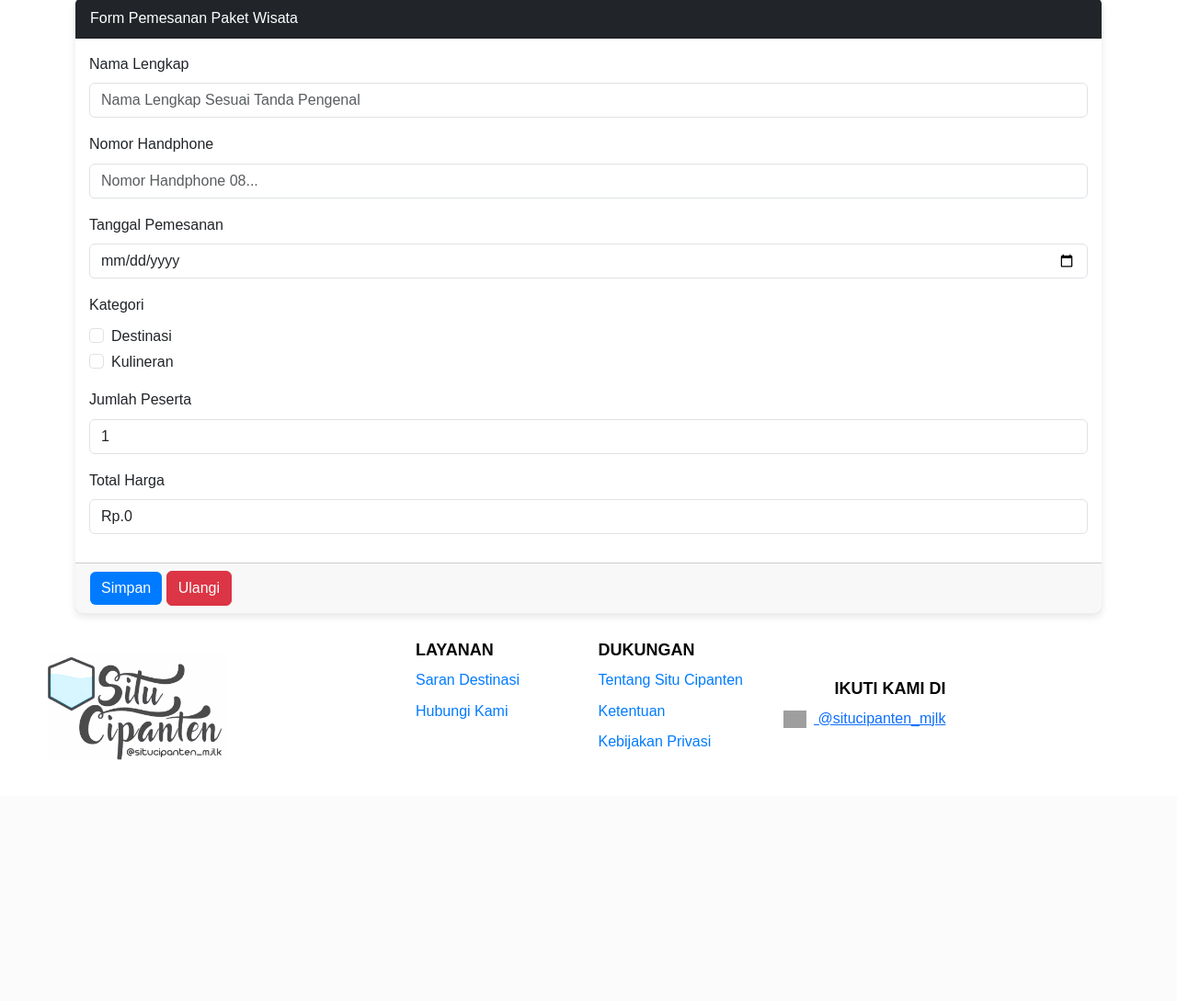
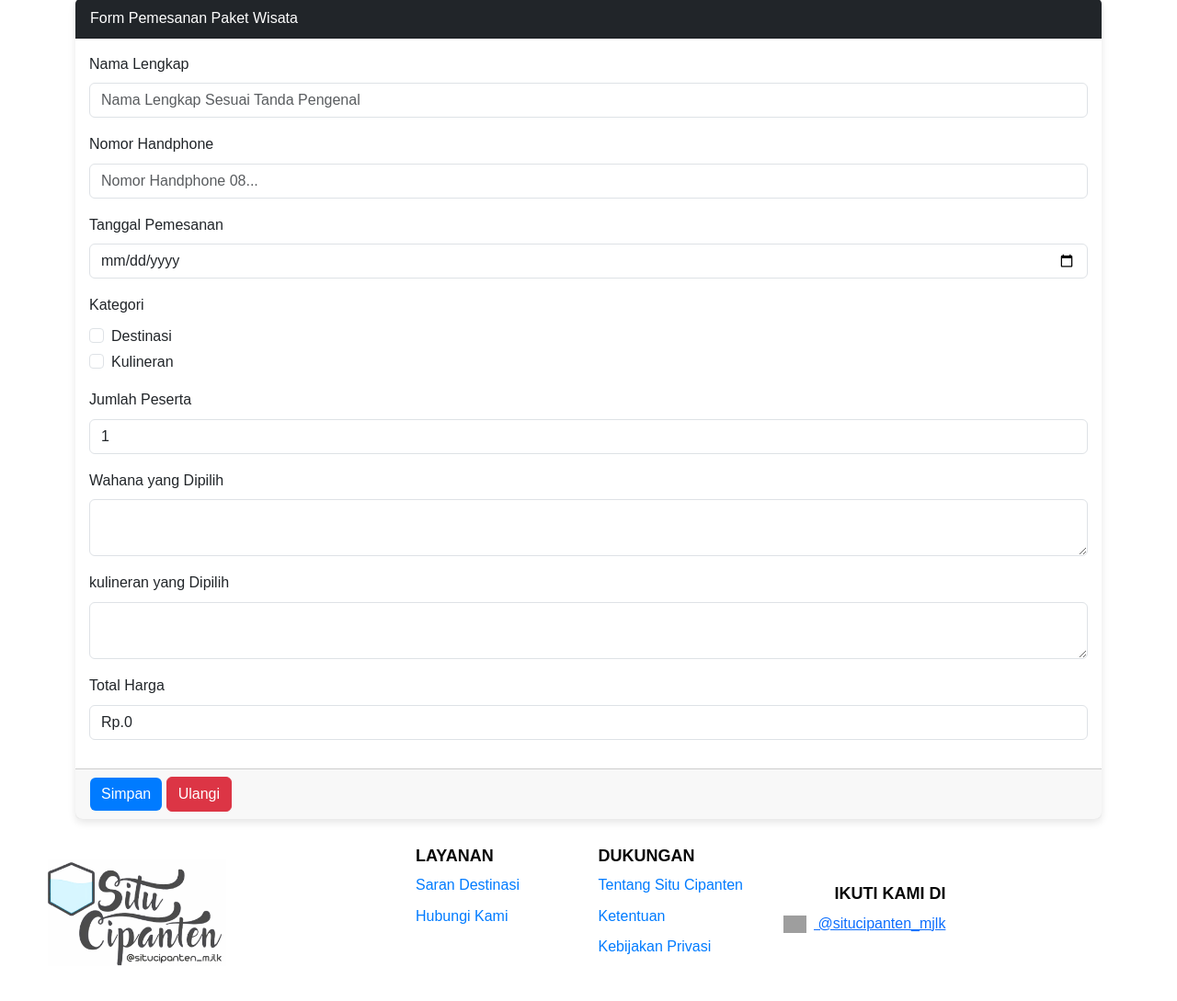
Before and after one commit to Mirayunisa27/cipanten, a PHP site: page /pesan.php in a window 1280 px wide. Shown: the part 729-1818 px from the top of the page at 92% size. Before the commit the page ends 1556 px from the top, so only its background shows below. Run offline with PHP 8.4, Linux system fonts and the light colour scheme; grey boxes are pictures that could not be loaded.

Commit message:
Add files via upload

```diff
--- a/pesan.php
+++ b/pesan.php
@@ -85,90 +85,90 @@
                             <label class="form-check-label">Wahana Bebek Goes (Rp.15.000,00-)</label>
                         </div>
                         <div class="form-check">
-                            <input class="form-check-input" type="checkbox" name="destinasi[]" value="30000" onchange="updateTotal()">
+                            <input class="form-check-input" type="checkbox" name="destinasi[]" value="30000" data-nama="Wahana Perahu" onchange="updateTotal()">
                             <label class="form-check-label">Wahana Perahu (Rp.30.000,00-)</label>
                         </div>
                         <div class="form-check">
-                            <input class="form-check-input" type="checkbox" name="destinasi[]" value="25000" onchange="updateTotal()">
+                            <input class="form-check-input" type="checkbox" name="destinasi[]" value="25000" data-nama="wahana Sepeda Gantung" onchange="updateTotal()">
                             <label class="form-check-label">Wahana Sepeda Gantung (Rp.25.000,00-)</label>
                         </div>
                         <div class="form-check">
-                            <input class="form-check-input" type="checkbox" name="destinasi[]" value="10000" onchange="updateTotal()">
+                            <input class="form-check-input" type="checkbox" name="destinasi[]" value="10000" data-nama="Wahana Ayunan" onchange="updateTotal()">
                             <label class="form-check-label">Wahana Ayunan (Rp.10.000,00-)</label>
                         </div>
                         <div class="form-check">
-                            <input class="form-check-input" type="checkbox" name="destinasi[]" value="0" id="caffe-option" onchange="enableSeatSelection(); updateTotal()">
+                            <input class="form-check-input" type="checkbox" name="destinasi[]" value="0" id="caffe-option" data-nama="caffe" onchange="enableSeatSelection(); updateTotal()">
                             <label class="form-check-label">Caffe (Rp.0-)</label>
                         </div>
                     </div>
                     <div id="kulineran-options" class="mb-3" style="display: none;">
                     <label class="form-label">Pilih Kulineran</label>
                         <div class="form-check">
-                            <input class="form-check-input" type="checkbox" name="pisang_crispy" value="15000" onchange="updateTotal()">
+                            <input class="form-check-input" type="checkbox" name="pisang_crispy" value="15000"  data-nama="Pisang Crispy" onchange="updateTotal()">
                             <label class="form-check-label">Pisang Crispy (Rp.15.000,00-)</label>
                         </div>
                         <div class="form-check">
-                            <input class="form-check-input" type="checkbox" name="kulineran[]" value="25000" onchange="updateTotal()">
+                            <input class="form-check-input" type="checkbox" name="kulineran[]" value="25000" data-nama="Chicken Katsu" onchange="updateTotal()">
                             <label class="form-check-label">Chicken Katsu (Rp.25.000,00-)</label>
                         </div>
 						<div class="form-check">
-                            <input class="form-check-input" type="checkbox" name="kulineran[]" value="18000" onchange="updateTotal()">
+                            <input class="form-check-input" type="checkbox" name="kulineran[]" value="18000" data-nama="Kentang Goreng" onchange="updateTotal()">
                             <label class="form-check-label">Kentang Goreng (Rp.18.000,00-)</label>
                         </div>
                         <div class="form-check">
-                            <input class="form-check-input" type="checkbox" name="kulineran[]" value="16000" onchange="updateTotal()">
+                            <input class="form-check-input" type="checkbox" name="kulineran[]" value="16000" data-nama="Nasi Goreng" onchange="updateTotal()">
                             <label class="form-check-label">Nasi Goreng (Rp.16.000,00-)</label>
                         </div>
                         <div class="form-check">
-                            <input class="form-check-input" type="checkbox" name="kulineran[]" value="14000" onchange="updateTotal()">
+                            <input class="form-check-input" type="checkbox" name="kulineran[]" value="14000" data-nama="Jus Alpukat" onchange="updateTotal()">
                             <label class="form-check-label">Jus Alpukat (Rp.14.000,00-)</label>
                         </div>
 						<div class="form-check">
-                            <input class="form-check-input" type="checkbox" name="kulineran[]" value="26000" onchange="updateTotal()">
+                            <input class="form-check-input" type="checkbox" name="kulineran[]" value="26000" data-nama="Nasi Timbel" onchange="updateTotal()">
                             <label class="form-check-label">Nasi Timbel (Rp.26.000,00-)</label>
                         </div>
 						<div class="form-check">
-                            <input class="form-check-input" type="checkbox" name="kulineran[]" value="17000" onchange="updateTotal()">
+                            <input class="form-check-input" type="checkbox" name="kulineran[]" value="17000" data-nama="Roti Bakar" onchange="updateTotal()">
                             <label class="form-check-label">Roti Bakar (Rp.17.000,00-)</label>
                         </div>
 						<div class="form-check">
-                            <input class="form-check-input" type="checkbox" name="kulineran[]" value="19000" onchange="updateTotal()">
+                            <input class="form-check-input" type="checkbox" name="kulineran[]" value="19000" data-nama="Jus Alpukat" onchange="updateTotal()">
                             <label class="form-check-label">Jus Alpukat (Rp.19.000,00-)</label>
                         </div>
 						<div class="form-check">
-                            <input class="form-check-input" type="checkbox" name="kulineran[]" value="11000" onchange="updateTotal()">
+                            <input class="form-check-input" type="checkbox" name="kulineran[]" value="11000" data-nama="Chocolatos"  onchange="updateTotal()">
                             <label class="form-check-label">Chocolatos (Rp.11.000,00-)</label>
                         </div>
 						<div class="form-check">
-                            <input class="form-check-input" type="checkbox" name="kulineran[]" value="22000" onchange="updateTotal()">
+                            <input class="form-check-input" type="checkbox" name="kulineran[]" value="22000" data-nama="Waffle" onchange="updateTotal()">
                             <label class="form-check-label">Waffle (Rp.22.000,00-)</label>
                         </div>
 						<div class="form-check">
-                            <input class="form-check-input" type="checkbox" name="kulineran[]" value="13000" onchange="updateTotal()">
+                            <input class="form-check-input" type="checkbox" name="kulineran[]" value="13000" data-nama="Jus Buah Naga" onchange="updateTotal()">
                             <label class="form-check-label">Jus Buah Naga (Rp.13.000,00-)</label>
                         </div>
 						<div class="form-check">
-                            <input class="form-check-input" type="checkbox" name="kulineran[]" value="10000" onchange="updateTotal()">
+                            <input class="form-check-input" type="checkbox" name="kulineran[]" value="10000" data-nama="Latte Coffe" onchange="updateTotal()">
                             <label class="form-check-label">Latte Coffe (Rp.10.000,00-)</label>
                         </div>
 						<div class="form-check">
-                            <input class="form-check-input" type="checkbox" name="kulineran[]" value="18000" onchange="updateTotal()">
+                            <input class="form-check-input" type="checkbox" name="kulineran[]" value="18000" data-nama="Flavoured Soda" onchange="updateTotal()">
                             <label class="form-check-label">Flavoured Soda (Rp.23.000,00-)</label>
                         </div>
 						<div class="form-check">
-                            <input class="form-check-input" type="checkbox" name="kulineran[]" value="24000" onchange="updateTotal()">
+                            <input class="form-check-input" type="checkbox" name="kulineran[]" value="24000" data-nama="Mojito" onchange="updateTotal()">
                             <label class="form-check-label">Mojito (Rp.24.000,00-)</label>
                         </div>
 						<div class="form-check">
-                            <input class="form-check-input" type="checkbox" name="kulineran[]" value="21000" onchange="updateTotal()">
+                            <input class="form-check-input" type="checkbox" name="kulineran[]" value="21000"  data-nama="Cappucino" onchange="updateTotal()">
                             <label class="form-check-label">Cappucino (Rp.21.000,00-)</label>
                         </div>
 						<div class="form-check">
-                            <input class="form-check-input" type="checkbox" name="kulineran[]" value="27000" onchange="updateTotal()">
+                            <input class="form-check-input" type="checkbox" name="kulineran[]" value="27000" data-nama="Mocktail" onchange="updateTotal()">
                             <label class="form-check-label">Mocktail (Rp.27.000,00-)</label>
                         </div>
 						<div class="form-check">
-                            <input class="form-check-input" type="checkbox" name="kulineran[]" value="28000" onchange="updateTotal()">
+                            <input class="form-check-input" type="checkbox" name="kulineran[]" value="28000" data-nama="Macchiato" onchange="updateTotal()">
                             <label class="form-check-label">Macchiato (Rp.28.000,00-)</label>
                         </div>
                     </div>
@@ -185,21 +185,31 @@
                             <option value="8">8</option>
                             <option value="9">9</option>
                             <option value="10">10</option>
-							<option value="1">11</option>
-                            <option value="2">12</option>
-                            <option value="3">13</option>
-                            <option value="4">14</option>
-                            <option value="5">15</option>
-                            <option value="6">16</option>
-                            <option value="7">17</option>
-                            <option value="8">18</option>
-                            <option value="9">19</option>
-                            <option value="10">20</option>
+							<option value="11">11</option>
+                            <option value="12">12</option>
+                            <option value="13">13</option>
+                            <option value="14">14</option>
+                            <option value="15">15</option>
+                            <option value="16">16</option>
+                            <option value="17">17</option>
+                            <option value="18">18</option>
+                            <option value="19">19</option>
+                            <option value="20">20</option>
                         </select>
                     </div>
                     <div class="mb-3">
                         <label for="jumlah_peserta" class="form-label">Jumlah Peserta</label>
                         <input type="number" class="form-control" id="jumlah_peserta" value="1" name="jumlah_peserta" placeholder="Jumlah Hari Perjalanan" required>
+                    </div>
+                    <form method="post" action="proses.php"></form>
+                    <div class="mb-3">
+                            <label for="daftar_wahana" class="form-label">Wahana yang Dipilih</label>
+                            <textarea class="form-control" id="daftar_wahana" name="daftar_wahana" readonly></textarea>
+                        </div>
+                        <form method="post" action="proses.php"></form>
+                        <div class="mb-3">
+                            <label for="daftar_kulineran" class="form-label">kulineran yang Dipilih</label>
+                            <textarea class="form-control" id="daftar_kulineran" name="daftar_kulineran" readonly></textarea>
                         </div>
                     <div class="mb-3">
                         <label for="total_harga" class="form-label">Total Harga</label>
@@ -220,7 +230,9 @@
 
         if (category === "destinasi") {
             destinasiOptions.style.display = document.getElementById("destinasi").checked ? "block" : "none";
-        } else if (category === "kulineran") {
+        }
+
+        if (category === "kulineran") {
             kulineranOptions.style.display = document.getElementById("kulineran").checked ? "block" : "none";
         }
     }
@@ -231,26 +243,62 @@
 
         seatSelection.style.display = caffeOption.checked ? "block" : "none";
     }
+    function updateTotal() {
+    // Mengambil elemen checkbox destinasi dan kulineran
+    const destinasiCheckboxes = document.querySelectorAll('#destinasi-options input[type="checkbox"]:checked');
+    const kulinerCheckboxes = document.querySelectorAll('#kulineran-options input[type="checkbox"]:checked');
+    const jumlahPeserta = parseInt(document.getElementById("jumlah_peserta").value) || 1;
 
-    function updateTotal() {
-        const checkboxes = document.querySelectorAll('input[type="checkbox"]:checked');
-        const jumlahPeserta = parseInt(document.getElementById("jumlah_peserta").value) || 1; // Default 1 peserta
     let total = 0;
+    let daftarWahana = [];
+    let daftarKulineran = [];
 
-        checkboxes.forEach(checkbox => {
-            total += parseInt(checkbox.value) || 0; // Tambahkan nilai dari checkbox
+    // Menghitung total dari destinasi
+    destinasiCheckboxes.forEach(checkbox => {
+        total += parseInt(checkbox.value) || 0;
+        daftarWahana.push(checkbox.getAttribute("data-nama"));
     });
 
-        total *= jumlahPeserta; // Kalikan dengan jumlah peserta
+    // Menghitung total dari kulineran
+    kulinerCheckboxes.forEach(checkbox => {
+        total += parseInt(checkbox.value) || 0;
+        daftarKulineran.push(checkbox.getAttribute("data-nama"));
+    });
+
+    // Total dikalikan jumlah peserta
+    total *= jumlahPeserta;
+
+    // Format harga ke format IDR
     const formattedTotal = `Rp.${total.toLocaleString('id-ID')}`;
+
+    // Menampilkan hasil di input form
     document.getElementById("total_harga").value = formattedTotal;
+    document.getElementById("daftar_wahana").value = daftarWahana.join(', ');
+    document.getElementById("daftar_kulineran").value = daftarKulineran.join(', '); // Untuk daftar kulineran
 }
 
+// Tambahkan event listener ke input checkbox untuk memperbarui daftar secara langsung
+document.querySelectorAll('#destinasi-options input[type="checkbox"], #kulineran-options input[type="checkbox"]').forEach(checkbox => {
+    checkbox.addEventListener('change', updateTotal);
+});
+
+// Menambahkan event listener pada jumlah peserta
+document.getElementById("jumlah_peserta").addEventListener("input", updateTotal);
+
 function resetTotal() {
+    // Mereset total harga dan daftar
     document.getElementById("total_harga").value = "Rp.0";
+    document.getElementById("daftar_wahana").value = "";
+    document.getElementById("daftar_kulineran").value = "";
+
+    // Mereset checkbox destinasi dan kulineran
+    const allCheckboxes = document.querySelectorAll('#destinasi-options input[type="checkbox"], #kulineran-options input[type="checkbox"]');
+    allCheckboxes.forEach(checkbox => checkbox.checked = false);
+
+    // Mereset jumlah peserta ke default
+    document.getElementById("jumlah_peserta").value = 1;
 }
 
-    // Tambahkan event listener untuk input jumlah peserta
     document.getElementById("jumlah_peserta").addEventListener("input", updateTotal);
 </script>
 
```
Lines whose indentation alone changed are shown as unchanged.
